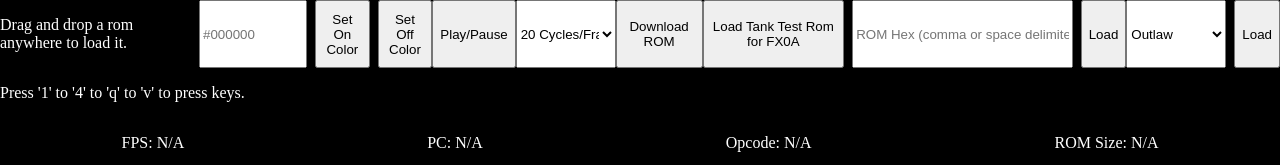
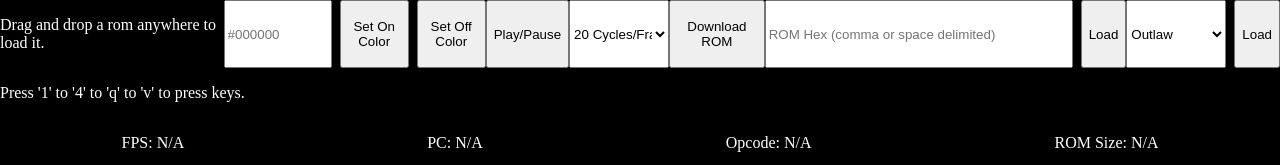
Before and after one commit to MrChip53/chip-station, a plain HTML site: page wasm/chipstation/index.html in a window 1280 px wide. Drawn offline with Linux system fonts and the light colour scheme; no server answers.

Commit message:
chore: remove tank test rom

```diff
--- a/wasm/chipstation/index.html
+++ b/wasm/chipstation/index.html
@@ -26,7 +26,6 @@
             </select>
             <button onclick="downloadRom()">Download ROM</button>
             <div style="display: flex; flex-direction: row; gap: 0.5em;">
-              <button onclick="loadTank()">Load Tank Test Rom for FX0A</button>
               <input type="text" id="rom-text" style="width: 300px;" placeholder="ROM Hex (comma or space delimited)">
               <button onclick="loadRomFromUserText()">Load</button>
             </div>
--- a/wasm/chipstation/main.js
+++ b/wasm/chipstation/main.js
@@ -257,10 +257,6 @@ function loadRomFromUserText() {
   loadRomFromText(text);
 }
 
-function loadTank() {
-  loadRomFromText('0x12 0x34 0x10 0x54 0x7C 0x6C 0x7C 0x7C 0x44 0x7C 0x7C 0x6C 0x7C 0x54 0x10 0x00 0xFC 0x78 0x6E 0x78 0xFC 0x00 0x3F 0x1E 0x76 0x1E 0x3F 0x00 0x72 0xFF 0xA2 0x02 0x00 0xEE 0x72 0x01 0xA2 0x08 0x00 0xEE 0x71 0xFF 0xA2 0x15 0x00 0xEE 0x71 0x01 0xA2 0x0F 0x00 0xEE 0x61 0x20 0x62 0x10 0xA2 0x02 0xD1 0x27 0xF0 0x0A 0xD1 0x27 0x40 0x02 0x22 0x1C 0x40 0x04 0x22 0x28 0x40 0x06 0x22 0x2E 0x40 0x08 0x22 0x22 0x12 0x3A');
-}
-
 function startRom(rom) {
   loadRom(rom);
 }
```
